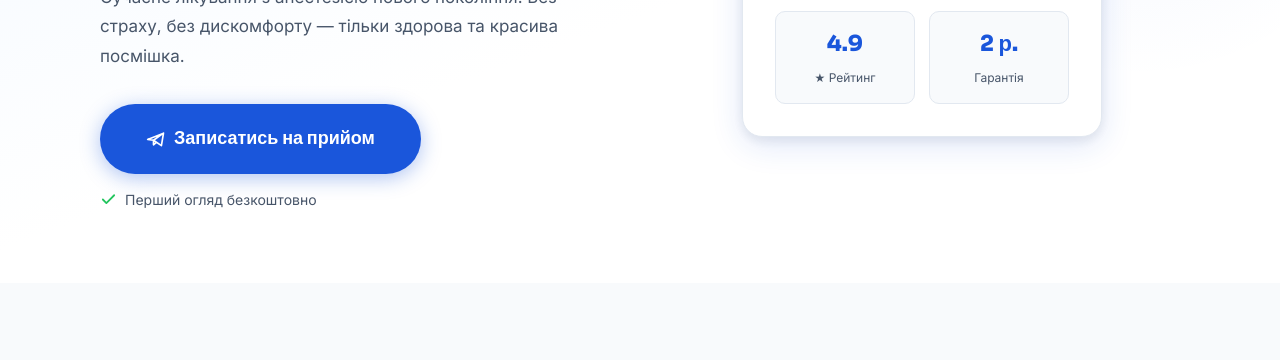
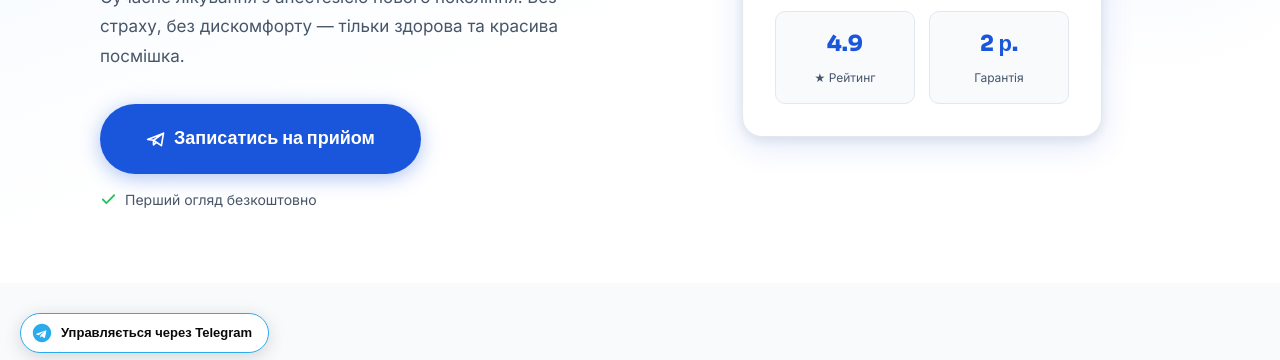
Before and after one commit to wowznahidka/demo-dental, a plain HTML site: page index.html in a window 1280 px wide. Shown: the part 427-787 px from the top of the page. Drawn offline with Linux system fonts and the light colour scheme.

Commit message:
Add Telegram CMS badge

```diff
--- a/index.html
+++ b/index.html
@@ -1184,5 +1184,12 @@
     </div>
   </footer>
 
+
+<!-- telegram-cms-badge -->
+<div id="tg-cms-badge" style="position:fixed;bottom:20px;left:20px;z-index:9999;display:flex;align-items:center;gap:8px;background:#fff;border:1.5px solid #2AABEE;border-radius:32px;padding:8px 16px 8px 10px;box-shadow:0 4px 18px rgba(0,0,0,.15);font-family:sans-serif;font-size:13px;font-weight:600;color:#0a0a0a;" title="Управляється через Telegram бота">
+  <svg width="22" height="22" viewBox="0 0 24 24" fill="#2AABEE"><path d="M12 2C6.477 2 2 6.477 2 12s4.477 10 10 10 10-4.477 10-10S17.523 2 12 2zm4.93 7.003l-1.694 7.981c-.124.553-.451.688-.913.428l-2.527-1.862-1.22 1.174c-.135.135-.248.248-.508.248l.18-2.582 4.7-4.247c.204-.18-.045-.28-.315-.1L8.27 14.483l-2.48-.775c-.538-.168-.55-.538.113-.797l9.667-3.726c.448-.163.84.109.36.821z"/></svg>
+  <span>Управляється через Telegram</span>
+</div>
+<!-- /telegram-cms-badge -->
 </body>
 </html>
```
